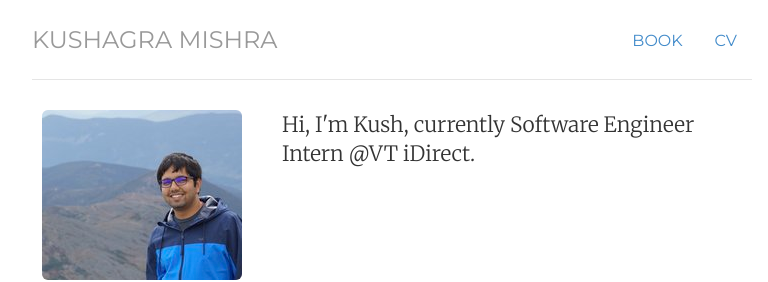
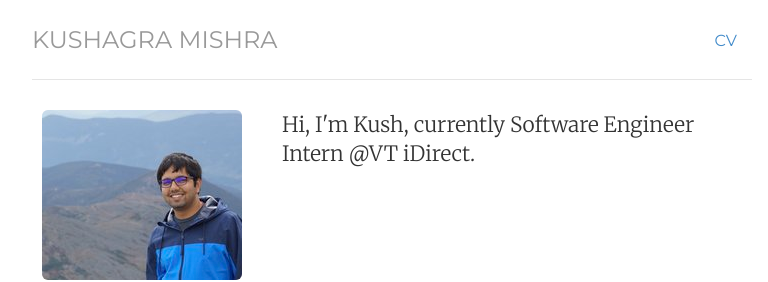
Before and after one commit to kkushagra/kkushagra.github.io, a Jekyll site: the page built from index.html, in a window 1280 px wide. Shown: the top 282 px of the page, without its empty margins (248-1016 px from the left). Built offline with Jekyll 4.4.1, drawn with Linux system fonts in a browser that asks for light colours.

Commit message:
Update header.html

```diff
--- a/_includes/header.html
+++ b/_includes/header.html
@@ -1,6 +1,6 @@
 <div class="header">
 	<ul class="nav nav-pills pull-right">
-		<li class="{{ page.book }}"><a href="/book" title="Book">Book</a></li>
+<!-- 		<li class="{{ page.book }}"><a href="/book" title="Book">Book</a></li> -->
 		<li class="{{ page.cv }}"><a target = "_blank" href="/files/kush_resume.pdf" title="Download CV as PDF">CV</a></li>
 	</ul>
 	<h3 class="text-muted"><a href="/">Kushagra Mishra</a></h3>
```
